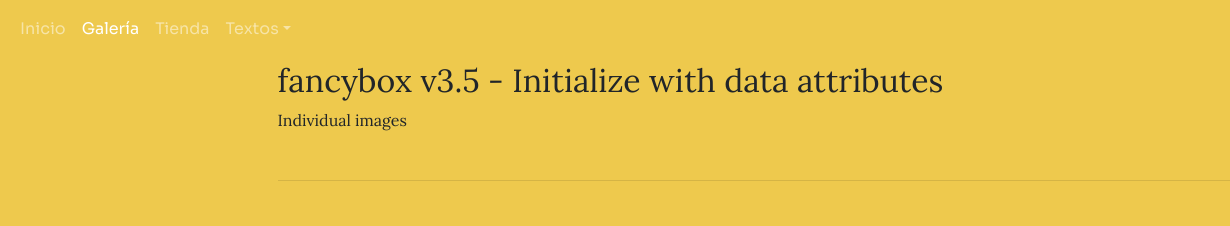
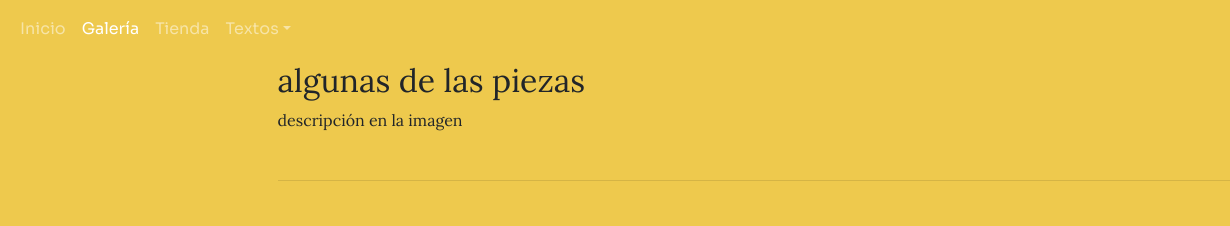
Before and after one commit to momocalderon/sebastianmontes, a plain HTML site: page galerias.html in a window 1280 px wide. Shown: the top 226 px of the page, 50-1280 px from the left. Drawn offline with nearby package versions, Linux system fonts and the light colour scheme; grey boxes are pictures that could not be loaded; files whose address does not match are found by name; a web font is replaced by a local one.

Commit message:
cambiar header del fancybox

```diff
--- a/galerias.html
+++ b/galerias.html
@@ -121,10 +121,10 @@
 
   </div>
   <div class="col-lg-9 my-auto animate__animated  animate__fadeInRightBig animate__delay-1s">
-    <h2>fancybox v3.5 - Initialize with data attributes</h2>
+    <h2>algunas de las piezas</h2>
 
     <p>
-      Individual images
+     descripción en la imagen
     </p>
 
     <hr class="my-5" />
```
